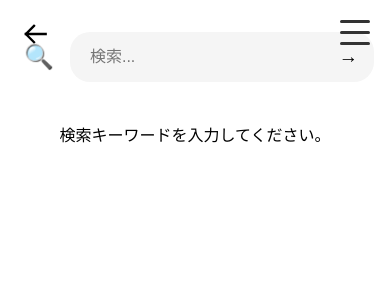
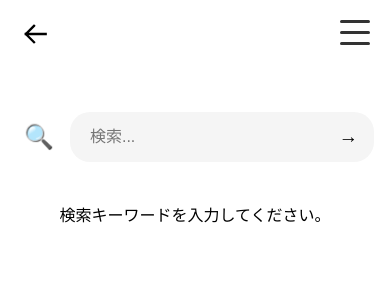
Before and after one commit to 0kyon/kyon-s-room, a Next.js app: page /search in a window 390 px wide. Shown: the top 300 px of the page. Built offline with nearby package versions, Linux system fonts and the light colour scheme.

Commit message:
検索結果表示画面、モバイル時のテキストボックスの位置変更

```diff
--- a/src/app/search/styles.module.css
+++ b/src/app/search/styles.module.css
@@ -257,7 +257,7 @@
 
   .searchBarContainer {
     margin-bottom: 2.5rem;
-    margin-top: 1rem;
+    margin-top: 6rem;
   }
 
   .resultContent {
```
